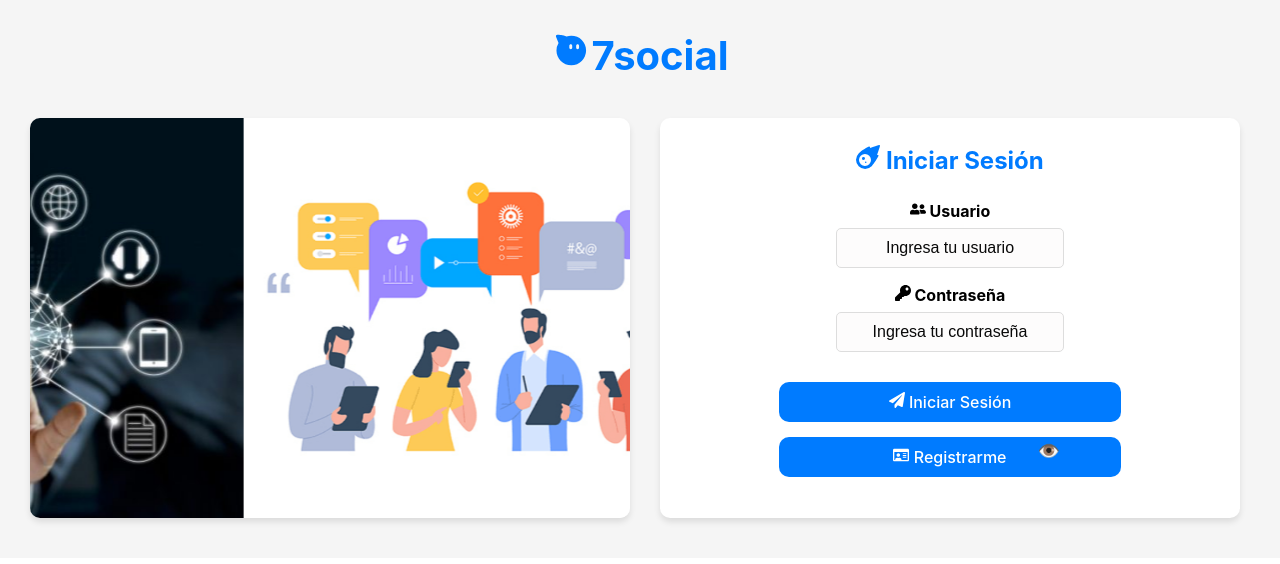
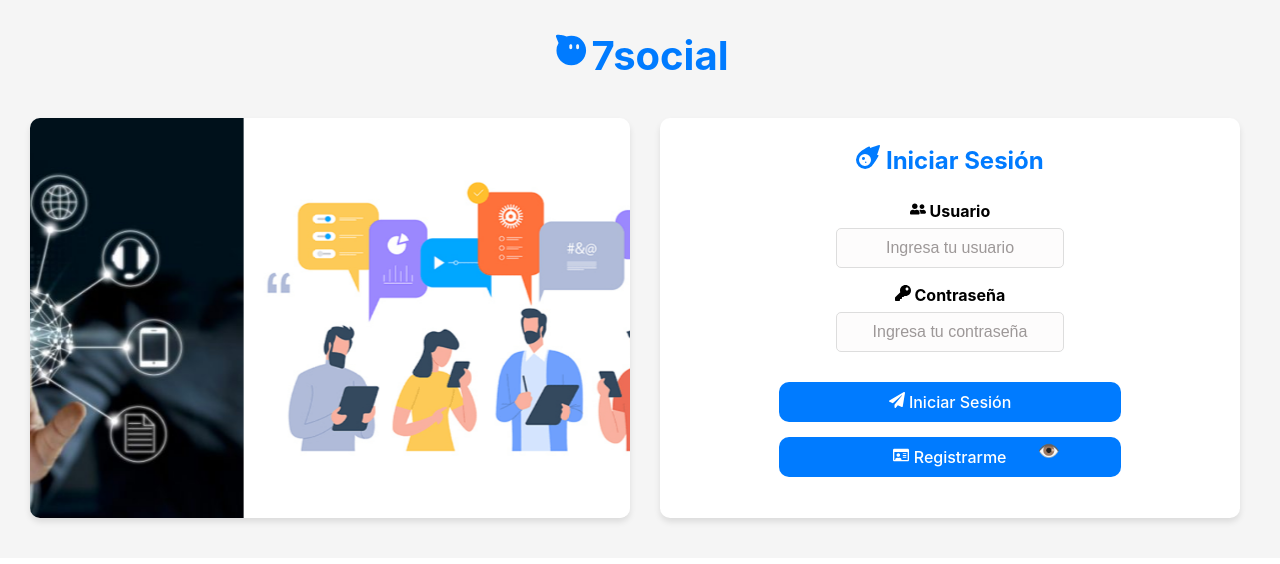
Before and after one commit to Aguiar623/7social, a React (Vite) app in the folder 7SOCIAL-FRONTED/: page / in a window 1280 px wide. Shown: the top 564 px of the page. Built offline with nearby package versions, Linux system fonts and the light colour scheme.

Commit message:
acomodar el placeholder para poner la letra en gris ya que en negro se ve como si hubiera algo escrito y puede confundir al usuario, recomendado por un estudiante

```diff
--- a/7SOCIAL-FRONTED/src/pages/Feed.css
+++ b/7SOCIAL-FRONTED/src/pages/Feed.css
@@ -68,12 +68,12 @@
 }
 
 .create-post-box input::placeholder {
-  color:#090909;
+  color:#817d7d;
   opacity: 1;
 }
 
 .create-post-box textarea::placeholder {
-  color: #090909;
+  color: #817d7d;
   opacity: 1;
 }
 
@@ -89,7 +89,7 @@
   margin: 0 auto;
   margin-bottom: 20px;
   background-color: white;
-  color:black
+  color:black;
 }
 
 .post-textarea {
--- a/7SOCIAL-FRONTED/src/pages/Home.css
+++ b/7SOCIAL-FRONTED/src/pages/Home.css
@@ -140,7 +140,7 @@
   }
 
   .form-group input::placeholder{
-    color:#090909;
+    color:#9d9898;
     opacity: 1;
   }
 
```
